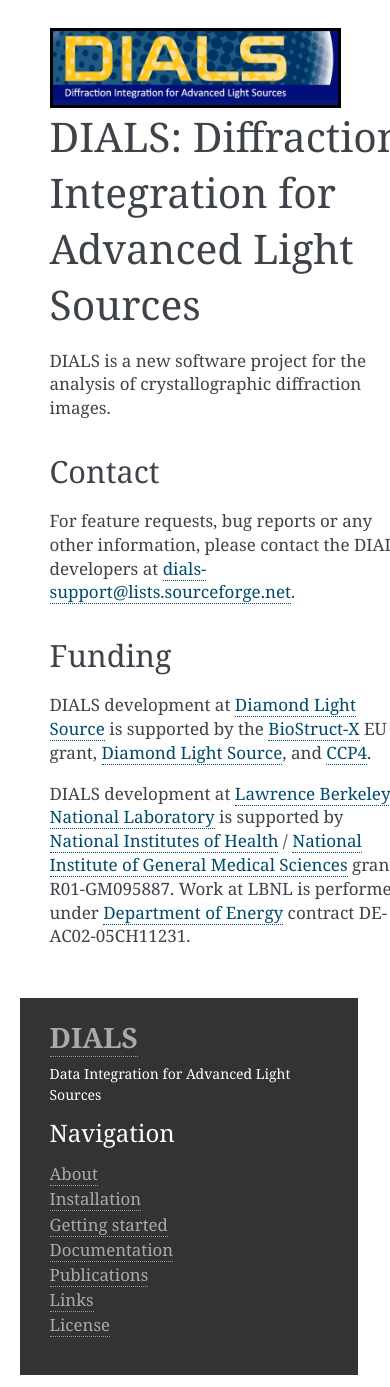
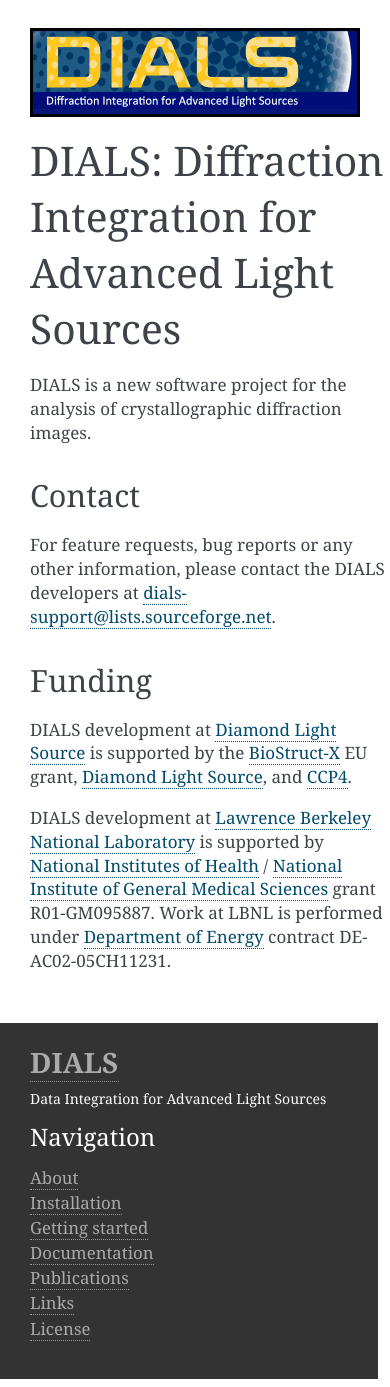
Before and after one commit to dials/docs, a Sphinx documentation site: the page built from sphinx/index.rst, in a window 390 px wide. Built offline with Sphinx 7.4.7, drawn with Linux system fonts in a browser that asks for light colours; formulas are drawn with MathJax 3; pages that are not in the unit, such as notebooks, are missing from menus.

Commit message:
attempt to make website look better on mobile devices

```diff
--- a/sphinx/_static/dials-styles.css
+++ b/sphinx/_static/dials-styles.css
@@ -29,3 +29,18 @@ img.logofooter {
   margin: 5px;
   padding: 5px;
 }
+
+
+@media screen and (max-width: 870px) {
+
+  body {
+    margin-left: auto;
+    margin-right: auto;
+  }
+
+  div.document {
+    width: 100%;
+    margin: 15px auto 0 auto;
+  }
+
+}
--- a/sphinx/_templates/layout.html
+++ b/sphinx/_templates/layout.html
@@ -9,6 +9,12 @@
   </div>
   {{ super() }}
 {% endblock %}
+
+
+{% block relbar1 %}
+
+{% endblock %}
+
 
 {% block footer %}
   <div class="footer container">
```
